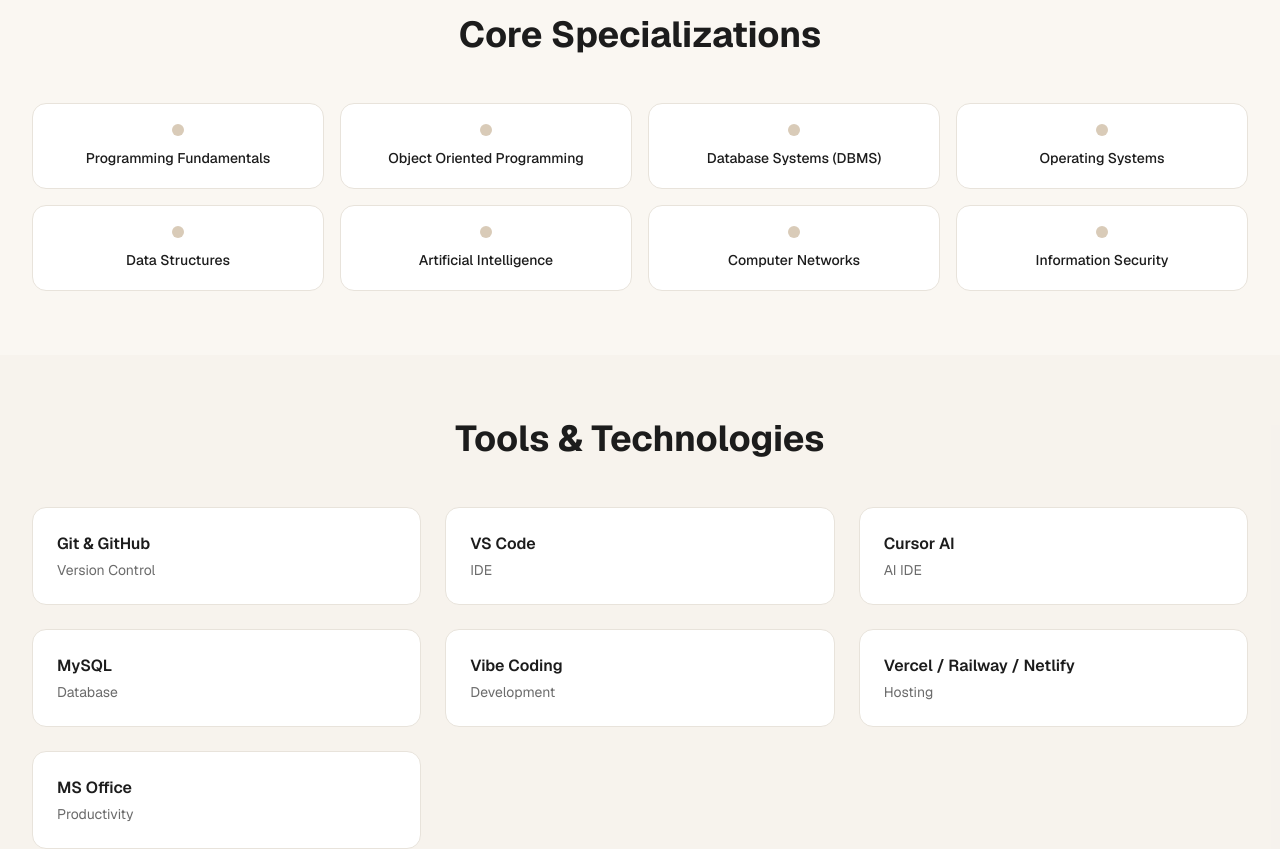
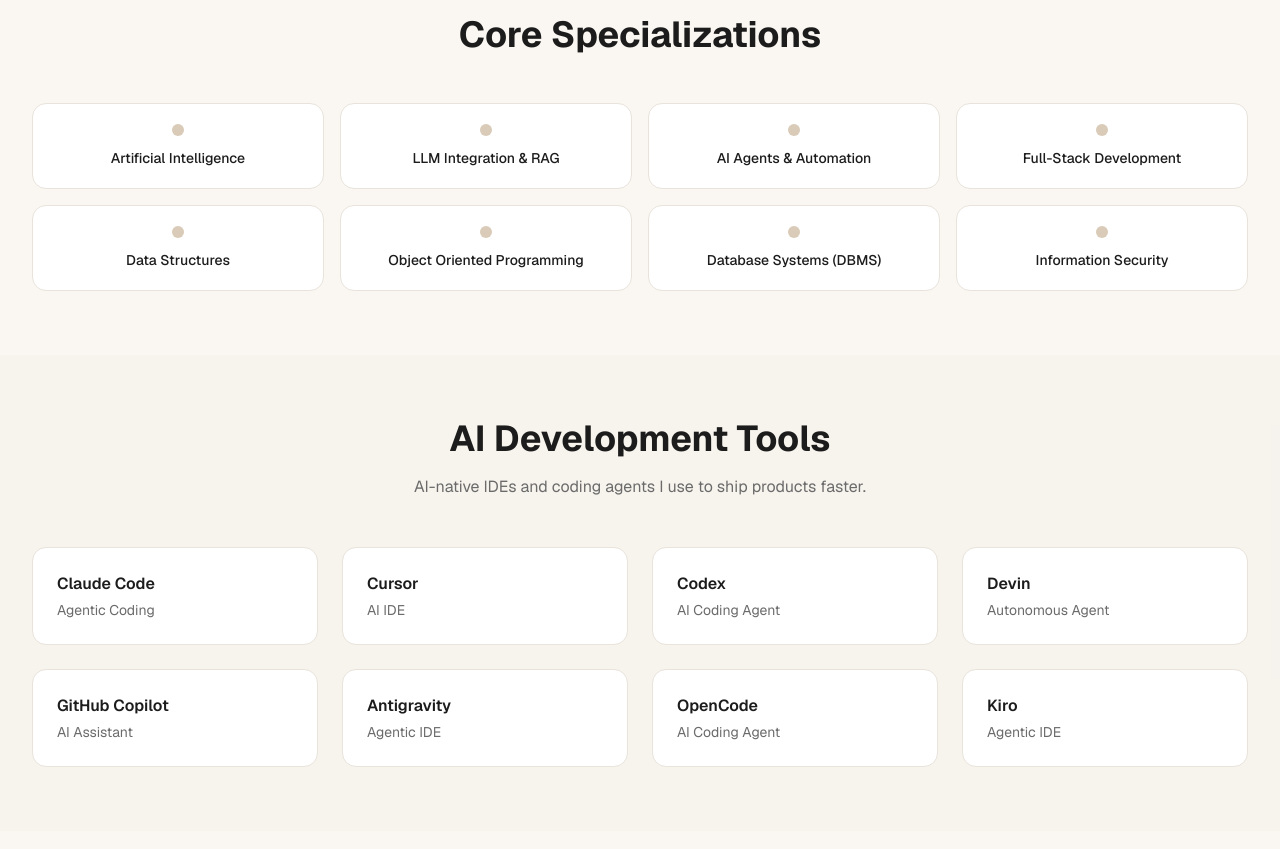
Before and after one commit to mushahidd/My-Portfolio, a Next.js app: page /skills in a window 1280 px wide. Shown: the part 1100-1949 px from the top of the page. Built offline with nearby package versions, Linux system fonts and the light colour scheme.

Commit message:
skills updated

```diff
--- a/app/skills/page.tsx
+++ b/app/skills/page.tsx
@@ -6,32 +6,42 @@ import { motion } from "framer-motion";
 
 export default function SkillsPage() {
   const programmingLanguages = [
+    { name: 'Python', level: 85, description: 'Backend, AI/ML, automation, FastAPI' },
     { name: 'C', level: 90, description: 'System programming, data structures' },
     { name: 'C++', level: 85, description: 'OOP, competitive programming' },
     { name: 'Java', level: 85, description: 'Enterprise applications, OOP' },
-    { name: 'Python', level: 80, description: 'Backend, scripting, automation' },
-    { name: 'MySQL', level: 80, description: 'Database queries, ADBMS' },
+    { name: 'MySQL', level: 80, description: 'Database queries, DBMS' },
   ];
 
   const specializations = [
-    'Programming Fundamentals',
+    'Artificial Intelligence',
+    'LLM Integration & RAG',
+    'AI Agents & Automation',
+    'Full-Stack Development',
+    'Data Structures',
     'Object Oriented Programming',
     'Database Systems (DBMS)',
-    'Operating Systems',
-    'Data Structures',
-    'Artificial Intelligence',
-    'Computer Networks',
     'Information Security',
+  ];
+
+  const aiTools = [
+    { name: 'Claude Code', category: 'Agentic Coding' },
+    { name: 'Cursor', category: 'AI IDE' },
+    { name: 'Codex', category: 'AI Coding Agent' },
+    { name: 'Devin', category: 'Autonomous Agent' },
+    { name: 'GitHub Copilot', category: 'AI Assistant' },
+    { name: 'Antigravity', category: 'Agentic IDE' },
+    { name: 'OpenCode', category: 'AI Coding Agent' },
+    { name: 'Kiro', category: 'Agentic IDE' },
   ];
 
   const tools = [
     { name: 'Git & GitHub', category: 'Version Control' },
-    { name: 'VS Code', category: 'IDE' },
-    { name: 'Cursor AI', category: 'AI IDE' },
-    { name: 'MySQL', category: 'Database' },
-    { name: 'Vibe Coding', category: 'Development' },
-    { name: 'Vercel / Railway / Netlify', category: 'Hosting' },
-    { name: 'MS Office', category: 'Productivity' },
+    { name: 'FastAPI', category: 'Backend Framework' },
+    { name: 'React / Next.js', category: 'Frontend' },
+    { name: 'PostgreSQL / SQLite', category: 'Database' },
+    { name: 'Supabase', category: 'Backend as a Service' },
+    { name: 'Vercel / Railway', category: 'Hosting' },
   ];
 
   return (
@@ -111,8 +121,35 @@ export default function SkillsPage() {
           </div>
         </section>
 
+        {/* AI Development Tools */}
+        <section className="py-16 px-4 md:px-8 bg-muted/30">
+          <div className="max-w-7xl mx-auto">
+            <h2 className="text-3xl md:text-4xl font-bold text-foreground mb-4 text-center">
+              AI Development Tools
+            </h2>
+            <p className="text-muted-foreground text-center mb-12 max-w-2xl mx-auto">
+              AI-native IDEs and coding agents I use to ship products faster.
+            </p>
+            <div className="grid grid-cols-2 md:grid-cols-4 gap-6">
+              {aiTools.map((tool, idx) => (
+                <motion.div
+                  key={tool.name}
+                  initial={{ opacity: 0, scale: 0.9 }}
+                  whileInView={{ opacity: 1, scale: 1 }}
+                  transition={{ delay: idx * 0.05 }}
+                  viewport={{ once: true }}
+                  className="bg-card border border-border rounded-xl p-6 hover:border-secondary/50 transition-colors"
+                >
+                  <p className="text-foreground font-semibold mb-1">{tool.name}</p>
+                  <p className="text-muted-foreground text-sm">{tool.category}</p>
+                </motion.div>
+              ))}
+            </div>
+          </div>
+        </section>
+
         {/* Tools & Technologies */}
-        <section className="py-16 px-4 md:px-8 bg-muted/30">
+        <section className="py-16 px-4 md:px-8">
           <div className="max-w-7xl mx-auto">
             <h2 className="text-3xl md:text-4xl font-bold text-foreground mb-12 text-center">
               Tools & Technologies
```
